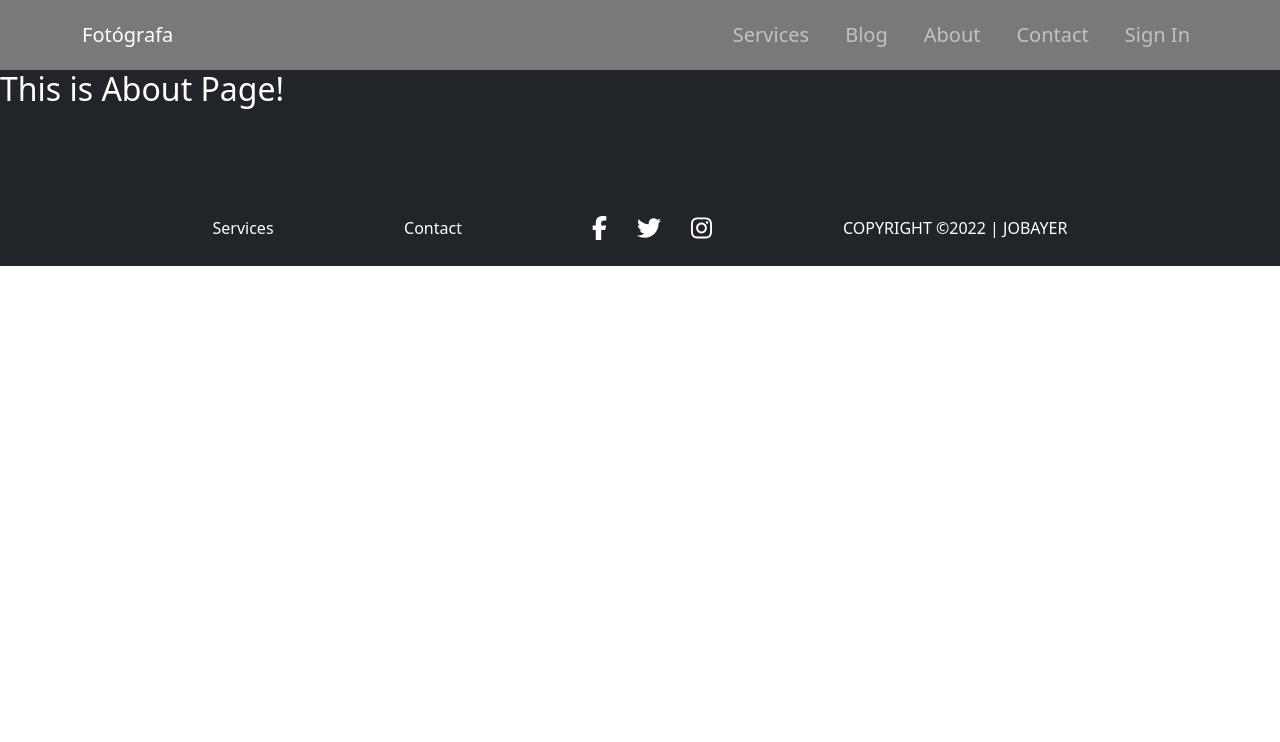
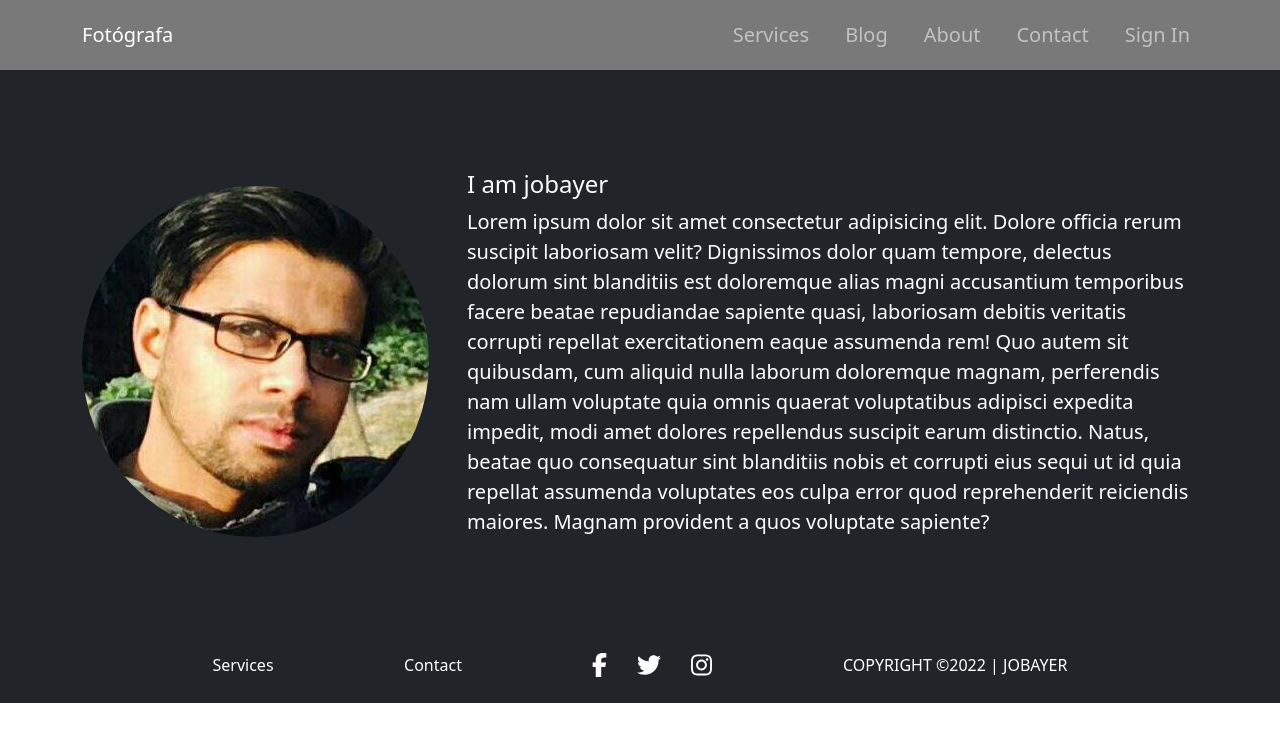
Before and after one commit to Jobayer-ak/photographer-guy, a React (Create React App) app: page /about in a window 1280 px wide. Shown: the top 742 px of the page. Built offline with nearby package versions, Linux system fonts and the light colour scheme; no server answers.

Commit message:
about page is done just need to write my goals

```diff
--- a/public/services.json
+++ b/public/services.json
@@ -25,20 +25,20 @@
         "name": "Model Photography",
         "price": "350",
         "description": "Lorem ipsum dolor sit amet, consectetu radipisi cing elitBeatae autem aperiam nequ quaera molestias voluptatibus harum ametipsa.",
-        "imgURL": "https://i.ibb.co/qgV0myy/model.png"
+        "imgURL": "https://i.ibb.co/L0R9nv9/model.jpg"
     },
     {
         "id": 5,
         "name": "Event Photography",
         "price": "300",
         "description": "Lorem ipsum dolor sit amet, consectetu radipisi cing elitBeatae autem aperiam nequ quaera molestias voluptatibus harum ametipsa.",
-        "imgURL": "https://i.ibb.co/MpPp4Wv/event.png"
+        "imgURL": "https://i.ibb.co/5BByP0Y/event.jpg"
     },
     {
         "id": 6,
         "name": "Wild Photography",
         "price": "500",
         "description": "Lorem ipsum dolor sit amet, consectetu radipisi cing elitBeatae autem aperiam nequ quaera molestias voluptatibus harum ametipsa.",
-        "imgURL": "https://i.ibb.co/s9DHFnr/wild.jpg"
+        "imgURL": "https://i.ibb.co/QY8XXmn/wild.jpg"
     }
 ]
--- a/src/Pages/About/About.css
+++ b/src/Pages/About/About.css
@@ -0,0 +1,25 @@
+.about{
+    display: flex;
+    justify-content: space-evenly;
+    align-items: center;
+    gap: 30px;
+    margin-top: 100px;
+
+}
+.about img{
+    border-radius: 50%;
+}
+
+/* make responsive */
+
+@media only screen and (max-width: 576px) {
+    .about{
+        flex-direction:column;
+    }
+}
+@media only screen and (min-width: 577px ) and (max-width: 992px){
+    .about{
+        flex-direction: column;
+    }
+
+}
--- a/src/Pages/About/About.js
+++ b/src/Pages/About/About.js
@@ -1,10 +1,28 @@
 import React from "react";
 import "./About.css";
+import myimage from "../../images/myimg.jpg";
 
 const About = () => {
   return (
-    <div>
-      <h2 className="text-white">This is About Page!</h2>
+    <div className="container about">
+      <img className="img-fluid w-50" src={myimage} alt="" />
+      <div className="text-white details px-2">
+        <h4 className="uppercase">I am jobayer</h4>
+        <p className="lead">
+          Lorem ipsum dolor sit amet consectetur adipisicing elit. Dolore
+          officia rerum suscipit laboriosam velit? Dignissimos dolor quam
+          tempore, delectus dolorum sint blanditiis est doloremque alias magni
+          accusantium temporibus facere beatae repudiandae sapiente quasi,
+          laboriosam debitis veritatis corrupti repellat exercitationem eaque
+          assumenda rem! Quo autem sit quibusdam, cum aliquid nulla laborum
+          doloremque magnam, perferendis nam ullam voluptate quia omnis quaerat
+          voluptatibus adipisci expedita impedit, modi amet dolores repellendus
+          suscipit earum distinctio. Natus, beatae quo consequatur sint
+          blanditiis nobis et corrupti eius sequi ut id quia repellat assumenda
+          voluptates eos culpa error quod reprehenderit reiciendis maiores.
+          Magnam provident a quos voluptate sapiente?
+        </p>
+      </div>
     </div>
   );
 };
--- a/src/Pages/Home/FollowMe/FollowMe.css
+++ b/src/Pages/Home/FollowMe/FollowMe.css
@@ -25,6 +25,8 @@
     }
 }
 
+/* make responsive */
+
 @media only screen and (min-width: 577px ) and (max-width: 992px){
     .follow-me-images{
         grid-template-columns: repeat(2, 1fr);
--- a/src/Pages/Home/Service/Service.js
+++ b/src/Pages/Home/Service/Service.js
@@ -13,7 +13,7 @@
   return (
     <div className="text-white text-center service">
       <img src={imgURL} alt="" />
-      <h4>{name}</h4>
+      <h4 className="mt-3">{name}</h4>
       <p>
         <span>${price}</span>
       </p>
--- a/src/Pages/Login/Login/Login.js
+++ b/src/Pages/Login/Login/Login.js
@@ -18,7 +18,6 @@
   const location = useLocation();
 
   let from = location.state?.from?.pathname || "/";
-  console.log(from);
 
   let errorElement;
 
```
Also changed, not shown: src/images/myimg.jpg (added).
